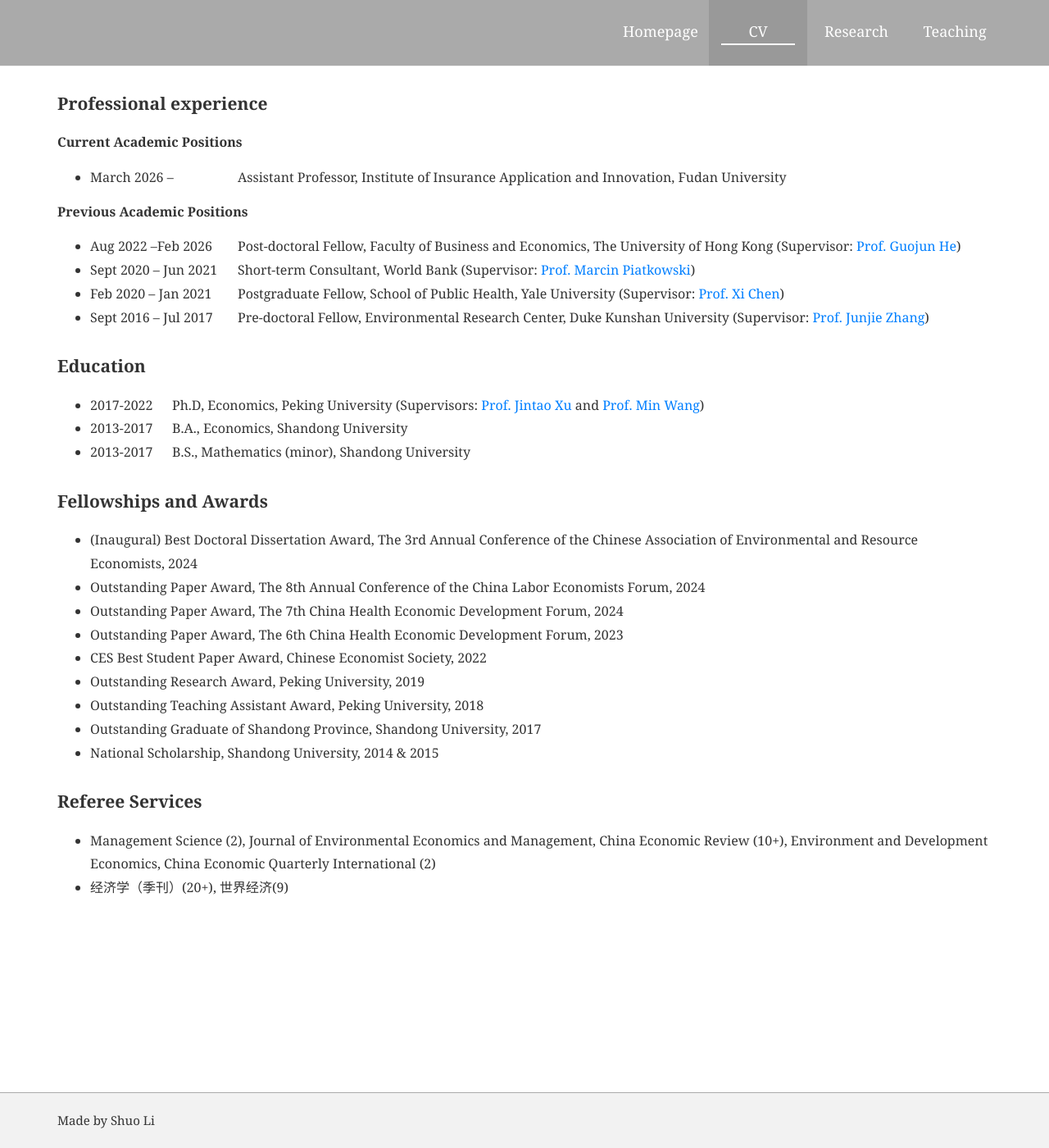
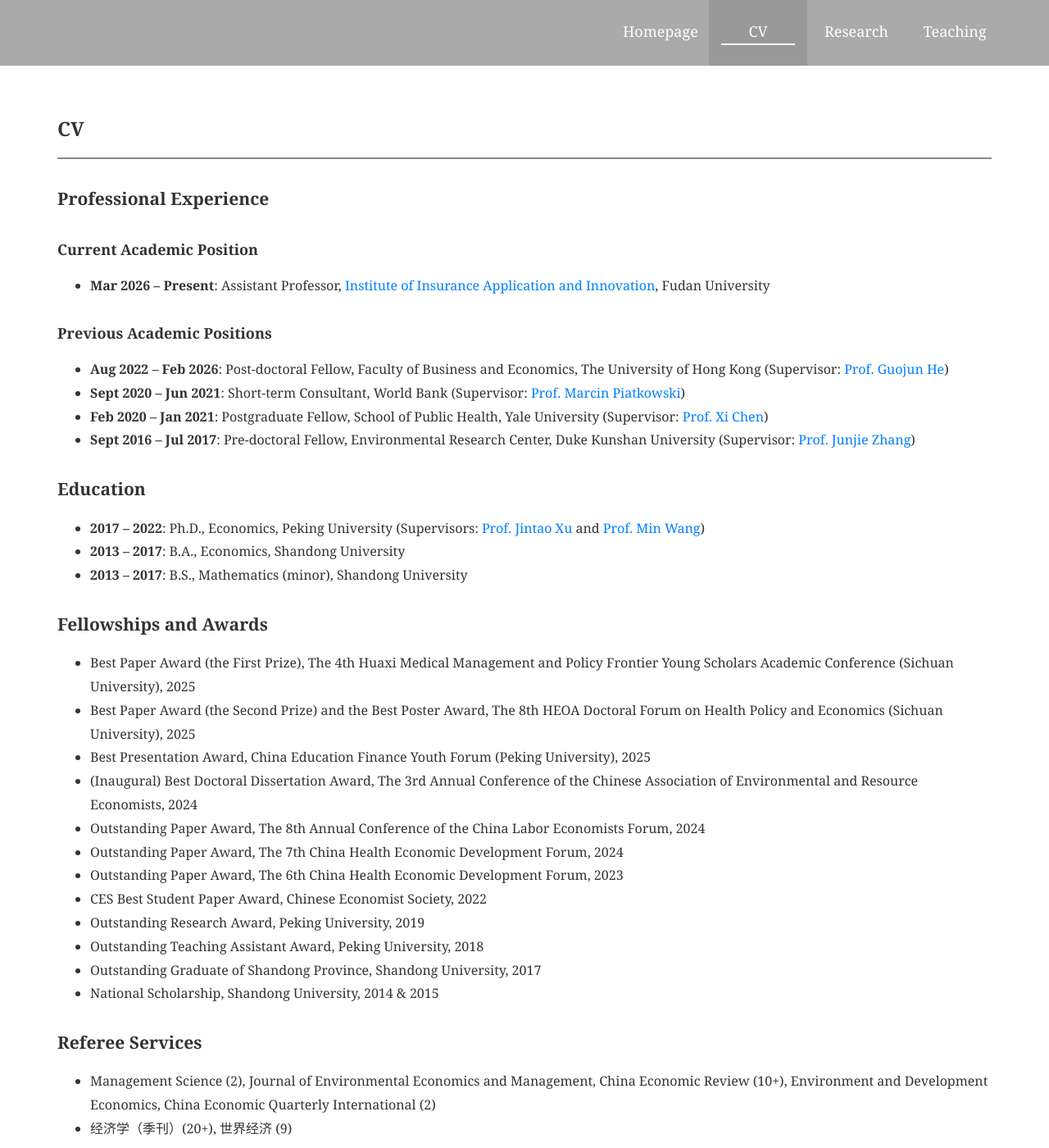
Before and after one commit to shuoliecon/shuoliecon.github.io, a Jekyll site: the page built from pages/_CV/index.md, in a window 1280 px wide and 1400 px high. Shown: the whole window at 82% size. Built offline with Jekyll 4.4.1, drawn with Linux system fonts in a browser that asks for light colours.

Commit message:
Add files via upload

```diff
--- a/pages/_CV/index.md
+++ b/pages/_CV/index.md
@@ -1,70 +1,35 @@
 ---
 language: en
-title: Homepage
-no_heading: true
+title: CV
+heading: Curriculum Vitae
 ---
 
 <!-- You can also download a PDF copy of my CV [here]({{ "/assets/pdf/Shuo_Li_CV.pdf"}}). -->
 
+## Professional Experience
 
-## Professional experience
+### Current Academic Position
 
-#### Current Academic Positions
-<table class="homepage-table">
-  <tbody>
-    <tr>
-      <td valign="baseline" width="220"><ul><li>March 2026 –</li></ul></td>
-      <td valign="baseline">Assistant Professor, Institute of Insurance Application and Innovation, Fudan University </td>
-    </tr>
-  </tbody>
-</table>
+- **Mar 2026 – Present**: Assistant Professor, [Institute of Insurance Application and Innovation](https://fiiai.fudan.edu.cn/), Fudan University
 
+### Previous Academic Positions
 
-#### Previous Academic Positions
-<table class="homepage-table">
-  <tbody>
-    <tr>
-      <td valign="baseline" width="220"><ul><li>Aug 2022 –Feb 2026 </li></ul></td>
-      <td valign="baseline">Post-doctoral Fellow, Faculty of Business and Economics, The University of Hong Kong (Supervisor: <a href="https://www.guojunhe.com/">Prof. Guojun He</a>)</td>
-    </tr>
-    <tr>
-      <td valign="baseline" width="220"><ul><li>Sept 2020 – Jun 2021</li></ul></td>
-      <td valign="baseline">Short-term Consultant, World Bank (Supervisor: <a href="https://blogs.worldbank.org/en/team/m/marcin-piatkowski">Prof. Marcin Piatkowski</a>)</td>
-    </tr>
-    <tr>
-      <td valign="baseline"><ul><li>Feb 2020 – Jan 2021</li></ul></td>
-      <td valign="baseline">Postgraduate Fellow, School of Public Health, Yale University (Supervisor: <a href="https://ysph.yale.edu/profile/xi-chen/">Prof. Xi Chen</a>)</td>
-    </tr>
-    <tr>
-      <td valign="baseline"><ul><li>Sept 2016 – Jul 2017</li></ul></td>
-      <td valign="baseline">Pre-doctoral Fellow, Environmental Research Center, Duke Kunshan University (Supervisor: <a href="https://sites.nicholas.duke.edu/junjiezhang/">Prof. Junjie Zhang</a>)</td>
-    </tr>
-  </tbody>
-</table>
-
+- **Aug 2022 – Feb 2026**: Post-doctoral Fellow, Faculty of Business and Economics, The University of Hong Kong (Supervisor: [Prof. Guojun He](https://www.guojunhe.com/))
+- **Sept 2020 – Jun 2021**: Short-term Consultant, World Bank (Supervisor: [Prof. Marcin Piatkowski](https://blogs.worldbank.org/en/team/m/marcin-piatkowski))
+- **Feb 2020 – Jan 2021**: Postgraduate Fellow, School of Public Health, Yale University (Supervisor: [Prof. Xi Chen](https://ysph.yale.edu/profile/xi-chen/))
+- **Sept 2016 – Jul 2017**: Pre-doctoral Fellow, Environmental Research Center, Duke Kunshan University (Supervisor: [Prof. Junjie Zhang](https://sites.nicholas.duke.edu/junjiezhang/))
 
 ## Education
 
-<table class="homepage-table">
-  <tbody>
-    <tr>
-      <td valign="baseline" width="140"><ul><li>2017-2022</li></ul></td>
-      <td valign="baseline">Ph.D, Economics, Peking University (Supervisors: <a href="https://www.nsd.pku.edu.cn/szdw/qzjs/x/262188.htm">Prof. Jintao Xu</a> and <a href="https://www.nsd.pku.edu.cn/szdw/qzjs/w/262180.htm">Prof. Min Wang</a>)</td>
-    </tr>
-    <tr>
-      <td valign="baseline"><ul><li>2013-2017</li></ul></td>
-      <td valign="baseline">B.A., Economics, Shandong University</td>
-    </tr>
-    <tr>
-      <td valign="baseline"><ul><li>2013-2017</li></ul></td>
-      <td valign="baseline">B.S., Mathematics (minor), Shandong University</td>
-    </tr>
-  </tbody>
-</table>
-
+- **2017 – 2022**: Ph.D., Economics, Peking University (Supervisors: [Prof. Jintao Xu](https://www.nsd.pku.edu.cn/szdw/qzjs/x/262188.htm) and [Prof. Min Wang](https://www.nsd.pku.edu.cn/szdw/qzjs/w/262180.htm))
+- **2013 – 2017**: B.A., Economics, Shandong University
+- **2013 – 2017**: B.S., Mathematics (minor), Shandong University
 
 ## Fellowships and Awards
 
+- Best Paper Award (the First Prize), The 4th Huaxi Medical Management and Policy Frontier Young Scholars Academic Conference (Sichuan University), 2025
+- Best Paper Award (the Second Prize) and the Best Poster Award, The 8th HEOA Doctoral Forum on Health Policy and Economics (Sichuan University), 2025
+- Best Presentation Award, China Education Finance Youth Forum (Peking University), 2025
 - (Inaugural) Best Doctoral Dissertation Award, The 3rd Annual Conference of the Chinese Association of Environmental and Resource Economists, 2024
 - Outstanding Paper Award, The 8th Annual Conference of the China Labor Economists Forum, 2024
 - Outstanding Paper Award, The 7th China Health Economic Development Forum, 2024
@@ -75,7 +40,7 @@
 - Outstanding Graduate of Shandong Province, Shandong University, 2017
 - National Scholarship, Shandong University, 2014 & 2015
 
+## Referee Services
 
-## Referee Services
 - Management Science (2), Journal of Environmental Economics and Management, China Economic Review (10+), Environment and Development Economics, China Economic Quarterly International (2)
-- 经济学（季刊）(20+), 世界经济(9)
+- 经济学（季刊）(20+), 世界经济 (9)
```
Also changed, not shown: pages/_CV/index_zh.md (added, +38 -0 lines).
